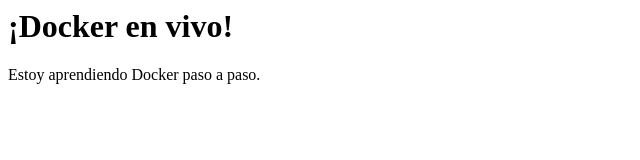
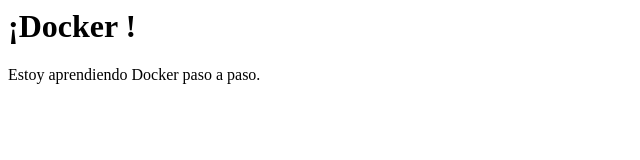
Before and after one commit to ximenarios/XDockerWeb, a plain HTML site: page index.html in a window 1280 px wide. Shown: the whole page, without its empty margins (0-640 px from the left). Drawn offline with Linux system fonts and the light colour scheme.

Commit message:
Prueba de Docker

```diff
--- a/index.html
+++ b/index.html
@@ -1,2 +1,2 @@
-<h1>¡Docker en vivo!</h1>
+<h1>¡Docker !</h1>
 <p>Estoy aprendiendo Docker paso a paso.</p>
```
